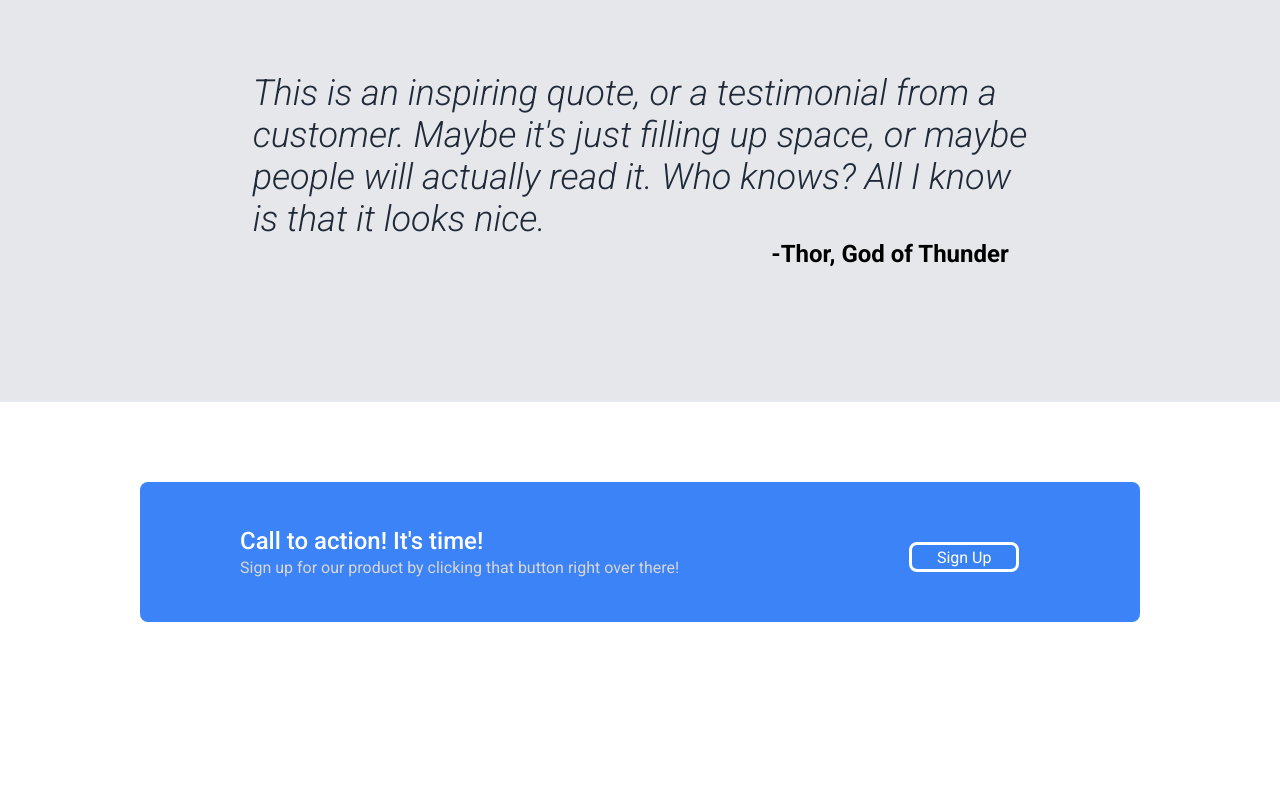
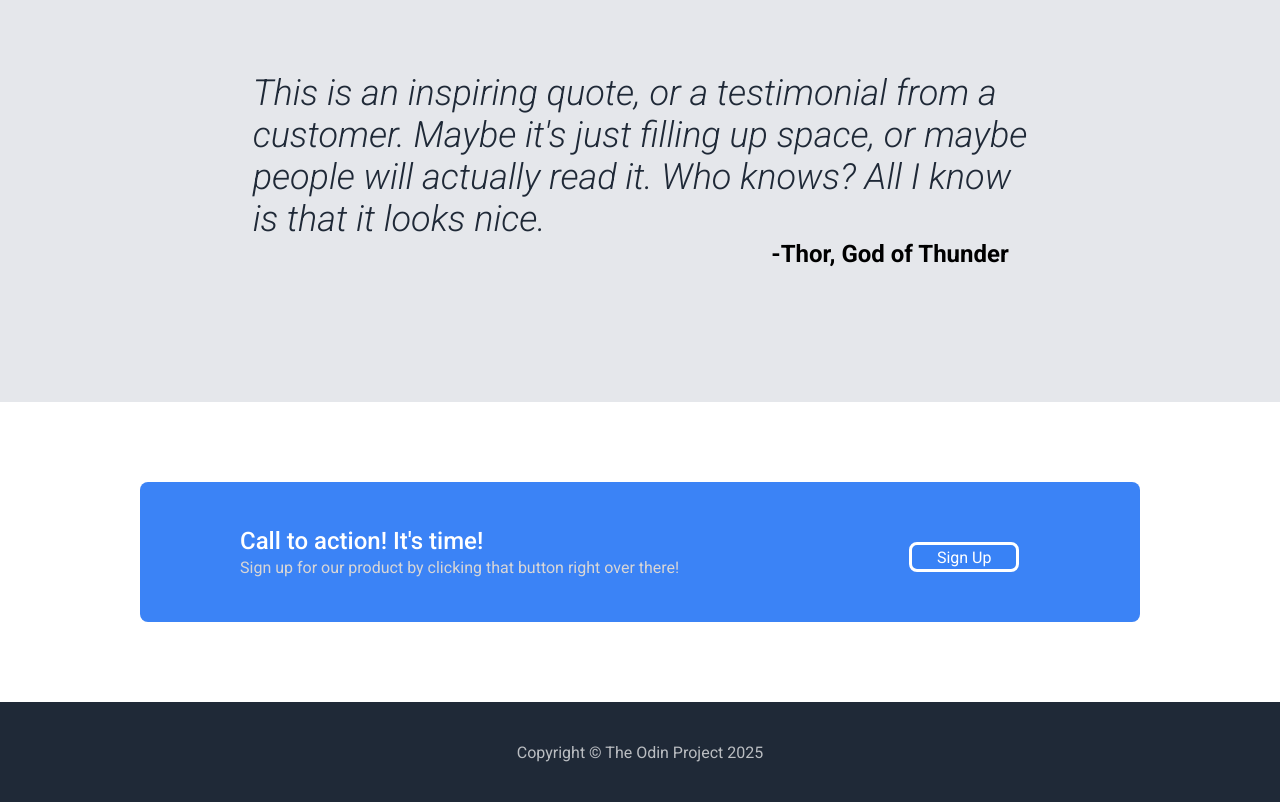
Before and after one commit to grouchomarxc137-star/landing_page, a plain HTML site: page index.html in a window 1280 px wide. Shown: the part 998-1800 px from the top of the page. Before the commit the page ends 1700 px from the top, so only its background shows below. Drawn offline with Linux system fonts and the light colour scheme.

Commit message:
Added the footer and styled it

```diff
--- a/index.css
+++ b/index.css
@@ -171,3 +171,12 @@
     margin-top: 10px;
     border-color: white;
 }
+/* Footer */
+.footer-div{
+    display: flex;
+    align-items: center;
+    justify-content: center;
+    height: 100px;
+    background-color: #1f2937;
+    color: rgba(255, 255, 255, 0.695);
+}
--- a/index.html
+++ b/index.html
@@ -74,6 +74,10 @@
             </div>
         </div>
       </div>
+      <!-- Footer -->
+       <div class="footer-div">
+            <p>Copyright © The Odin Project 2025</p>
+       </div>
 
 
 
```
